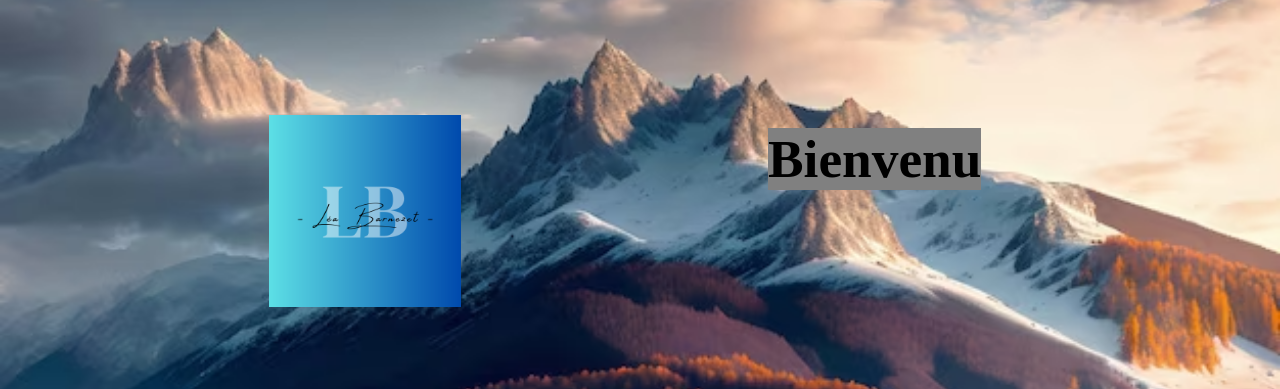
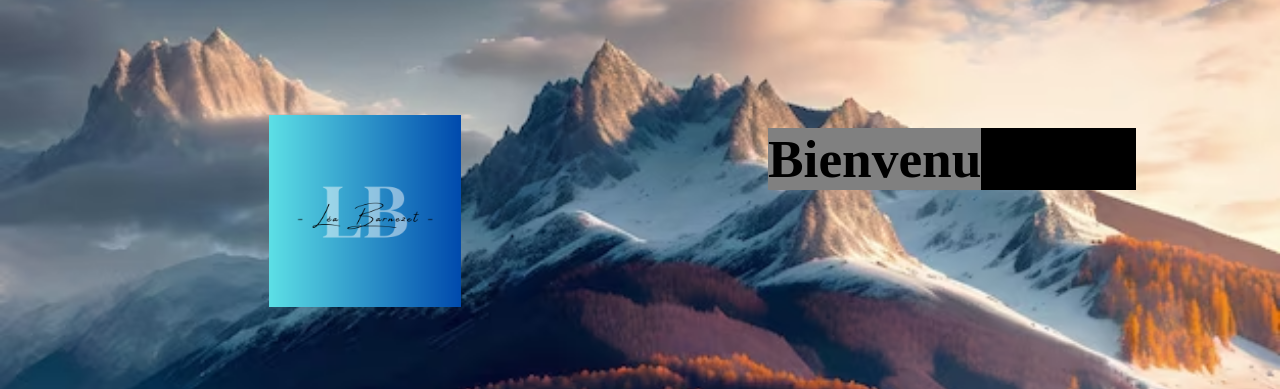
Before and after one commit to lea905/lea905.github.io, a PHP site: page / in a window 1280 px wide. Shown: the part 90-479 px from the top of the page. Run offline with PHP 8.4, Linux system fonts and the light colour scheme.

Commit message:
continue page index

```diff
--- a/index.html
+++ b/index.html
@@ -28,6 +28,9 @@
         <aside id="aside_accueil">
             <div>
                 <h1>Bienvenu</h1>
+                <p> Parler légèrment de moi <br>
+                <a> voir + </a>
+                </p>
             </div>
         </aside>
     </div>
--- a/style.css
+++ b/style.css
@@ -39,7 +39,6 @@
 
 #aside_accueil div {
     display: flex;
-
     padding-top: 25%;
 }
 
@@ -48,6 +47,11 @@
     background: gray;
     font-size: 40pt;
 }
+
+#aside_accueil p {
+    background: black;
+}
+
 /*----------------------------------------------------*/
 footer{
     margin-top: auto;
```
